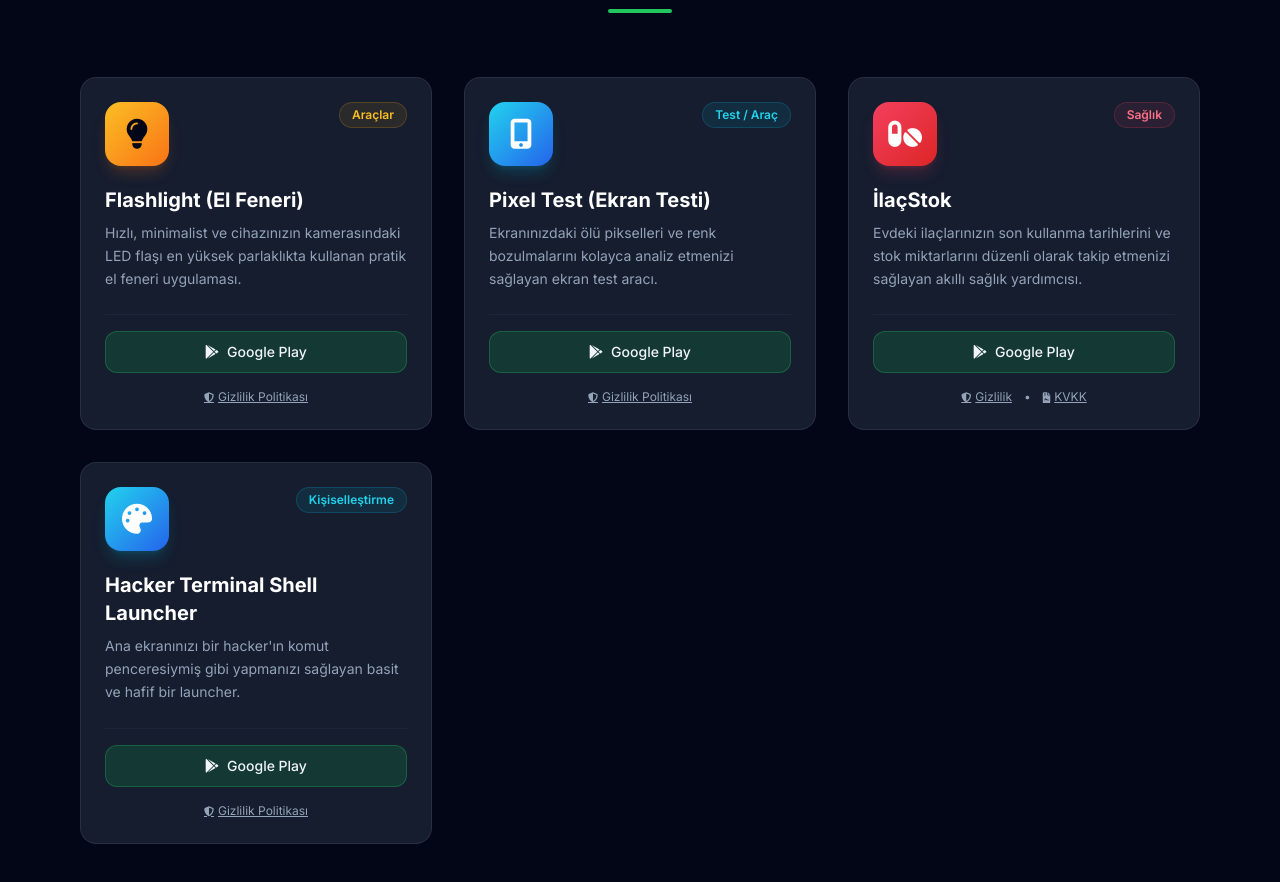
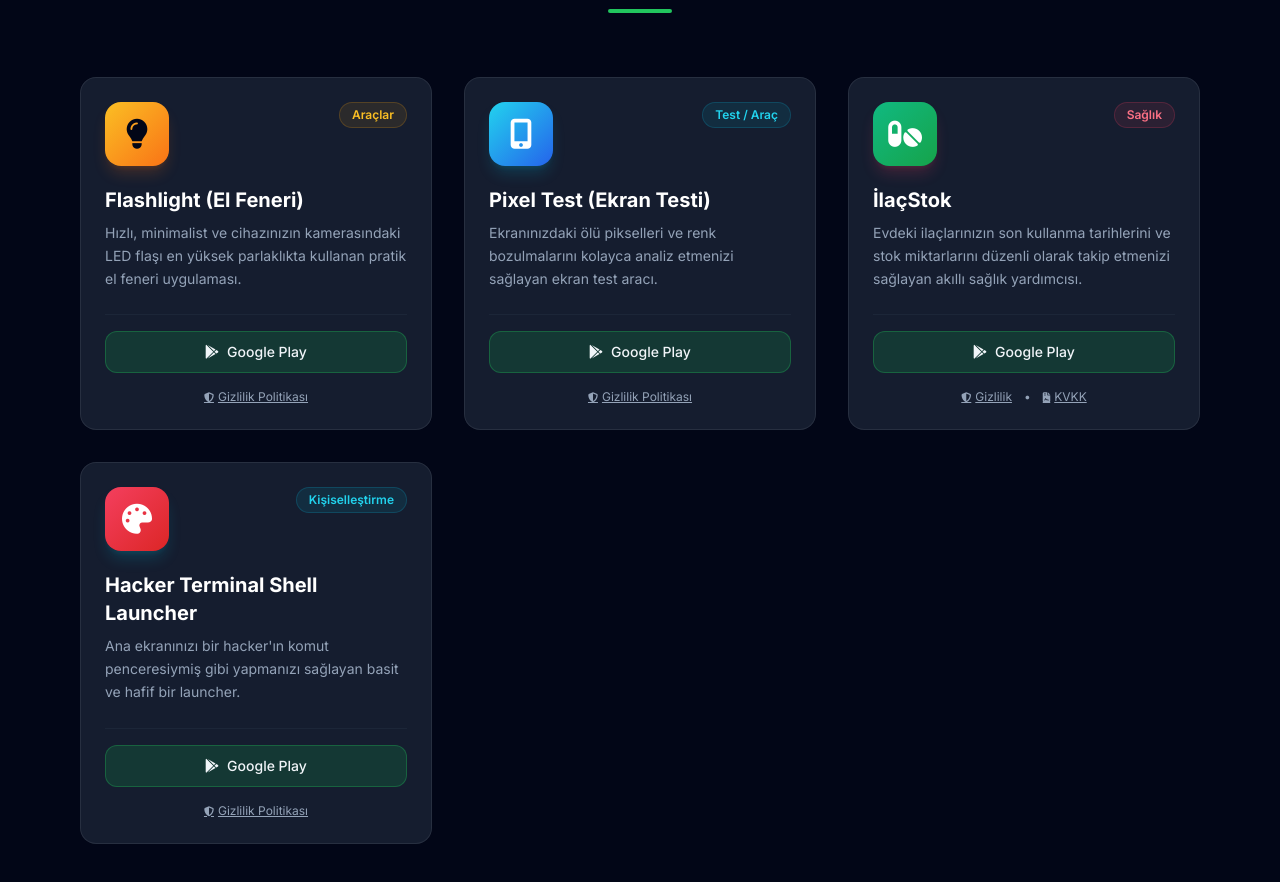
Before and after one commit to CKLabs0/cklabs0.github.io, a plain HTML site: page index.html in a window 1280 px wide. Shown: the part 943-1825 px from the top of the page. Drawn offline with nearby package versions, Linux system fonts and the light colour scheme.

Commit message:
Update index.html

```diff
--- a/index.html
+++ b/index.html
@@ -238,7 +238,7 @@
                     <div>
                         <!-- Icon & Tag Header -->
                         <div class="flex items-start justify-between mb-5">
-                            <div class="w-16 h-16 rounded-2xl bg-gradient-to-br from-rose-500 to-red-600 flex items-center justify-center text-white text-3xl shadow-lg shadow-rose-500/20">
+                            <div class="w-16 h-16 rounded-2xl bg-gradient-to-br from-emerald-500 to-green-600 flex items-center justify-center text-white text-3xl shadow-lg shadow-rose-500/20">
                                 <i class="fa-solid fa-pills"></i>
                             </div>
                             <span class="px-3 py-1 rounded-full text-xs font-semibold bg-rose-500/10 text-rose-400 border border-rose-500/20" data-tr="Sağlık" data-en="Health">Sağlık</span>
@@ -280,7 +280,7 @@
                     <div>
                         <!-- Icon & Tag Header -->
                         <div class="flex items-start justify-between mb-5">
-			<div class="w-16 h-16 rounded-2xl bg-gradient-to-br from-cyan-400 to-blue-600 flex items-center justify-center text-white text-3xl shadow-lg shadow-cyan-500/20">
+			<div class="w-16 h-16 rounded-2xl bg-gradient-to-br from-rose-500 to-red-600 flex items-center justify-center text-white text-3xl shadow-lg shadow-cyan-500/20">
    			<i class="fa-solid fa-palette"></i>
 			</div>
                             <span class="px-3 py-1 rounded-full text-xs font-semibold bg-cyan-500/10 text-cyan-400 border border-cyan-500/20" data-tr="Kişiselleştirme" data-en="Personalization">Kişiselleştirme</span>
```
